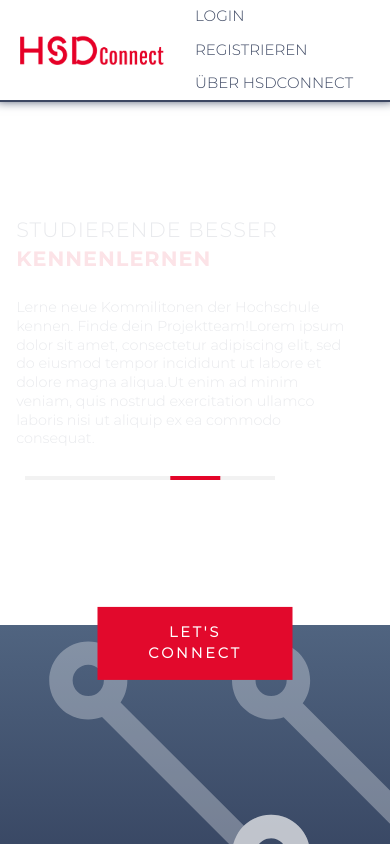
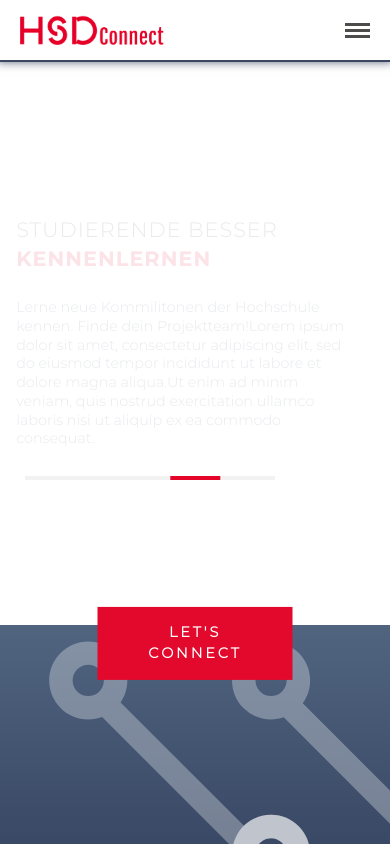
Before and after one commit to chrfs/hsd-connect-2.0-frontend, a Vue app: page /#/welcome in a window 390 px wide. Shown: the top 844 px of the page. Built offline with nearby package versions, Linux system fonts and the light colour scheme.

Commit message:
responsive welcome header

```diff
--- a/src/components/Welcome/Header.vue
+++ b/src/components/Welcome/Header.vue
@@ -1,12 +1,20 @@
 <template>
   <header>
-    <div id="header-logo">
-      <img @click="changeComponent(WelcomeIndex)" src="../../assets/img/logo.jpg" alt="HSD" />
+    <div class="responsive-container">
+      <div id="header-logo">
+        <img @click="changeComponent(WelcomeIndex)" src="../../assets/img/logo.jpg" alt="HSD" />
+      </div>
+      <div id="header-burger-icon" @click="toogleReponsiveMenu">
+        <div class="burger-icon-clickable">
+          <div class="burger-icon-bars"></div>
+        </div>
+      </div>
     </div>
-    <ul id="header-menu" :class="{'isActive': responseMenuIsActive}">
+    <ul id="header-menu" :class="{'menu-active': responseMenuIsActive}">
       <li @click="changeComponent(WelcomeSignIn)">Login</li>
       <li @click="changeComponent(WelcomeSignUp)">Registrieren</li>
       <li @click="changeComponent(WelcomeAbout)">Über HSDConnect</li>
+      <li @click="toogleReponsiveMenu" class="close-menu"><font-awesome-icon icon="times" /></li>
     </ul>
   </header>
 </template>
@@ -25,6 +33,9 @@ export default {
   methods: {
     changeComponent (path) {
       this.$router.push(path)
+    },
+    toogleReponsiveMenu () {
+      this.responseMenuIsActive = !this.responseMenuIsActive
     }
   }
 }
@@ -42,18 +53,24 @@ header {
   grid-template-rows: auto auto;
   align-self: center;
   @media(max-width: 992px) {
-    grid-template-areas: "logo menu";
-    grid-template-columns: 1fr 1fr;
-    grid-template-rows: 100px;
+    grid-template-areas: none;
     position: fixed;
     top: 0px;
     left: 0px;
-    background: white;
     z-index: 2;
     width: 100vw;
-    padding: 0px 20px;
-    border-bottom: 2px solid $baseBlue;
-    box-shadow: 0px -4px 10px 3px $baseBlue;
+    .responsive-container {
+      grid-template-areas: "logo . burgericon";
+      grid-template-columns: 1fr 1fr 1fr;
+      grid-template-rows: 60px;
+      display: grid;
+      z-index: 2;
+      width: inherit;
+      background: white;
+      padding: 0px 20px;
+      box-shadow: 0px -4px 10px 3px $baseBlue;
+      border-bottom: 2px solid $baseBlue;
+    }
   }
   #header-logo {
     grid-area: logo;
@@ -64,30 +81,69 @@ header {
       cursor: pointer;
     }
   }
-
+  #header-burger-icon {
+    display: none;
+    grid-area: burgericon;
+    align-self: center;
+    .burger-icon-clickable {
+      display: flex;
+      margin-left: auto;
+    }
+    @media(max-width: 992px) {
+      display: block;
+    }
+  }
   #header-menu {
-    grid-area: menu;
     font-size: 1em;
     display: flex;
-    height: 100%;
+    height: auto;
     justify-content: flex-end;
     align-items: center;
+    margin: auto 0;
+    user-select: none;
     cursor: pointer;
     li {
       color: $baseBlue;
       padding: 0px 20px;
+      &.close-menu {
+        display: none;
+        justify-content: center;
+        font-size: 1.4em;
+        > svg {
+          fill: $baseBlue
+        }
+      }
     }
     @media(max-width: 992px) {
       li {
-        padding: 0px;
+        padding: 12px 0;
+        border-bottom: 2px solid $baseGrey;
+        width: 100%;
+        text-align: center;
         font-size: 15px;
+        &.close-menu {
+          display: inline-flex;
+        }
       }
       grid-column: auto-fill;
       justify-content: space-around;
       display: flex;
       flex-direction: column;
-      grid-area: menu;
-      align-items: flex-start;
+      transition: opacity .3s cubic-bezier(.41,.57,.43,.52), transform .3s cubic-bezier(.41,.57,.43,.52), visibility .3s ease-in-out;
+      opacity: 0;
+      position: absolute;
+      top: 60px;
+      left: 0px;
+      right: 0px;
+      background: white;
+      transform: translateY(-50%);
+      visibility: hidden;
+      border-bottom: 1px solid $baseBlue;
+      &.menu-active {
+        opacity: 1;
+        transform: translateY(0px);
+        visibility: visible;
+      }
     }
   }
 }
--- a/src/main.js
+++ b/src/main.js
@@ -7,10 +7,10 @@ import http from './http'
 import * as httpRoutes from './http/routes'
 import env from './config/env'
 import { library } from '@fortawesome/fontawesome-svg-core'
-import { faUserCircle, faCog, faPowerOff } from '@fortawesome/free-solid-svg-icons'
+import { faUserCircle, faCog, faPowerOff, faTimes } from '@fortawesome/free-solid-svg-icons'
 import { FontAwesomeIcon } from '@fortawesome/vue-fontawesome'
 
-library.add(faUserCircle, faCog, faPowerOff)
+library.add(faUserCircle, faCog, faPowerOff, faTimes)
 Vue.component('font-awesome-icon', FontAwesomeIcon)
 
 Vue.config.productionTip = env.TYPE === 'production'
```
